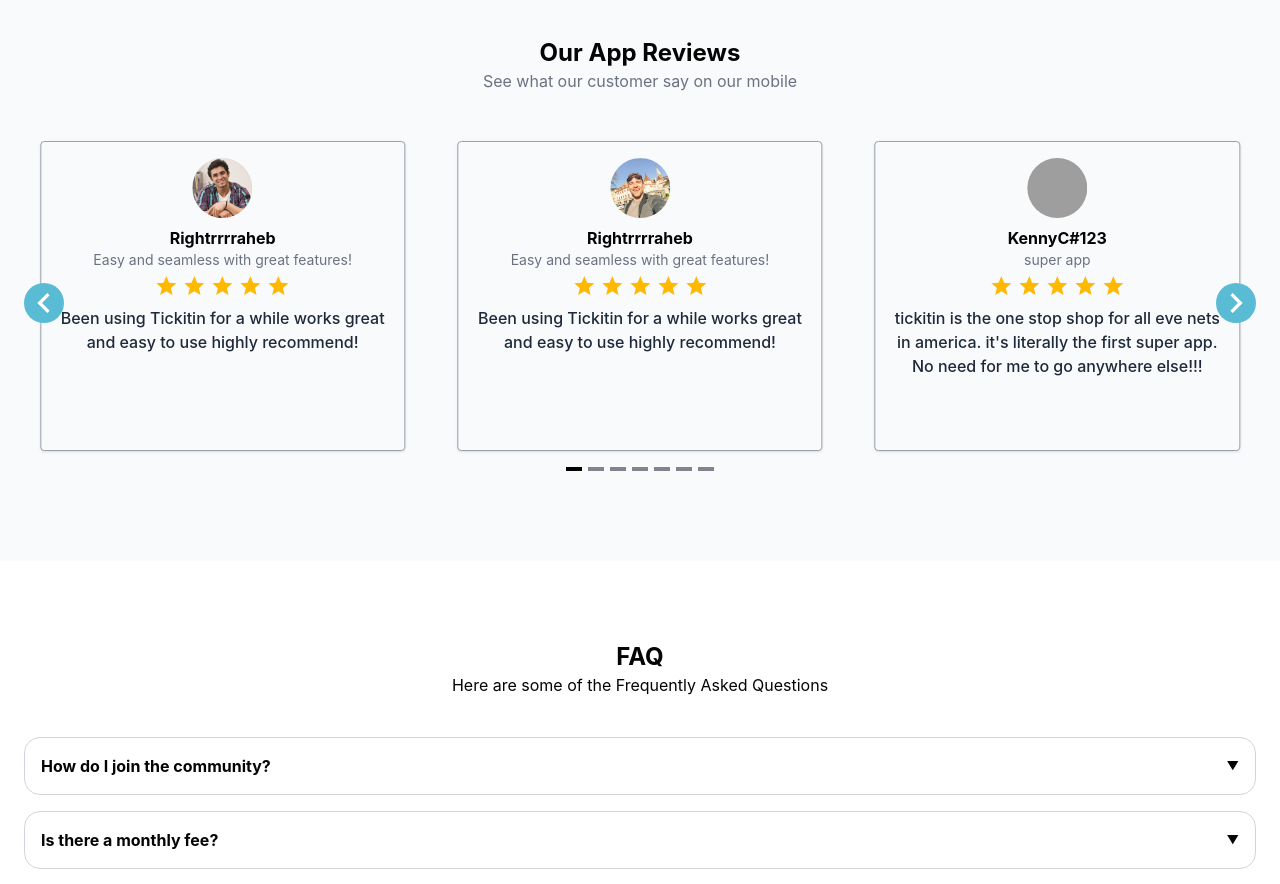
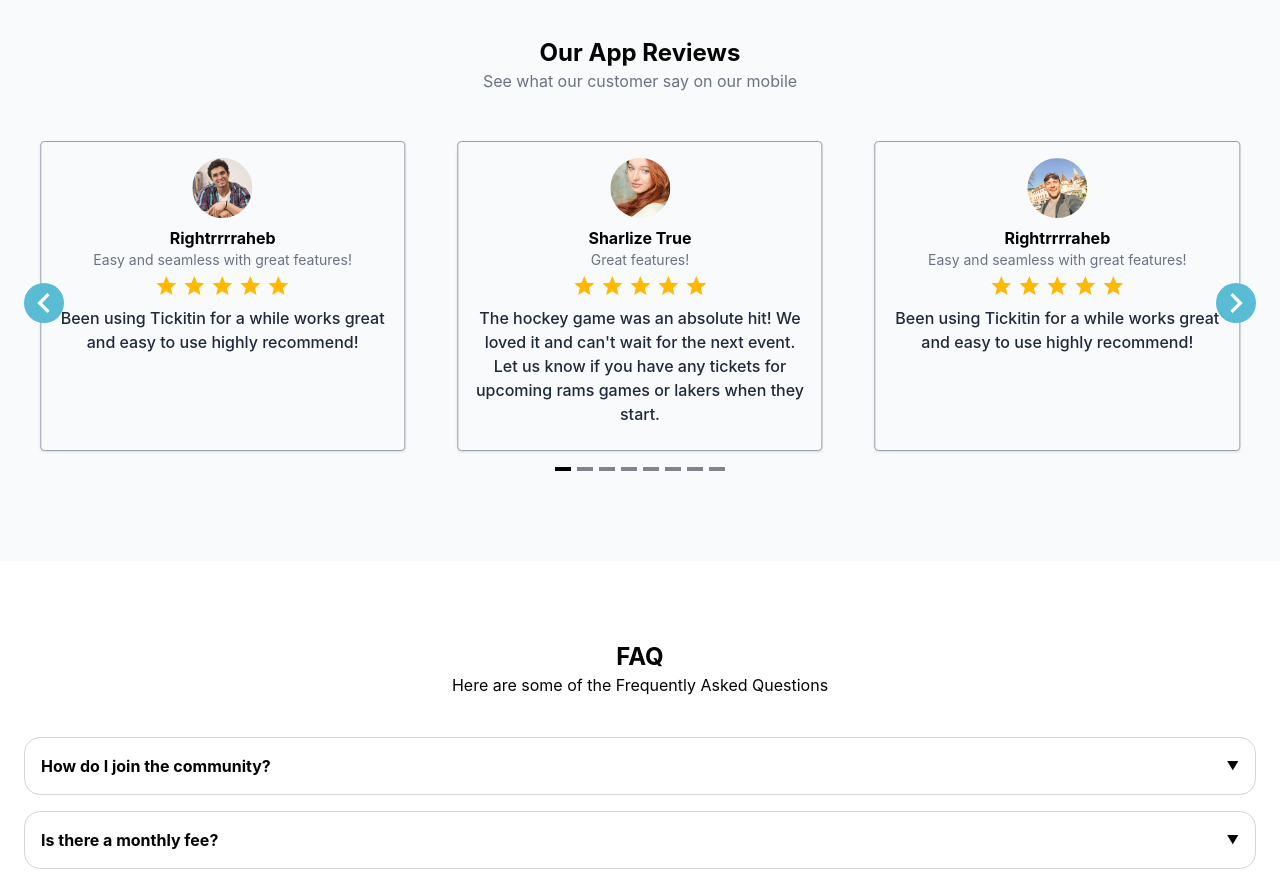
Before and after one commit to rakib00-dev/tickitin-website, a Vue app: page /customer-review in a window 1280 px wide. Shown: the part 980-1864 px from the top of the page. Built offline with nearby package versions, Linux system fonts and the light colour scheme; grey boxes are pictures that could not be loaded.

Commit message:
updated sharlize

```diff
--- a/src/components/ReviewsPage/OurAppReviews.vue
+++ b/src/components/ReviewsPage/OurAppReviews.vue
@@ -19,6 +19,15 @@
   };
 
   const customerAppReviews = [
+    {
+      user: "Sharlize True",
+      rating: "5/5 Stars",
+      title: "Great features!",
+      review:
+        "The hockey game was an absolute hit! We loved it and can't wait for the next event. Let us know if you have any tickets for upcoming rams games or lakers when they start.",
+      profileImage:
+        "/images/customer_review/app_users/app_review_sharlize.jpeg",
+    },
     {
       user: "Rightrrrraheb",
       rating: "5/5 Stars",
```
Also changed, not shown: public/images/customer_review/app_users/app_review_sharlize.jpeg (added).
